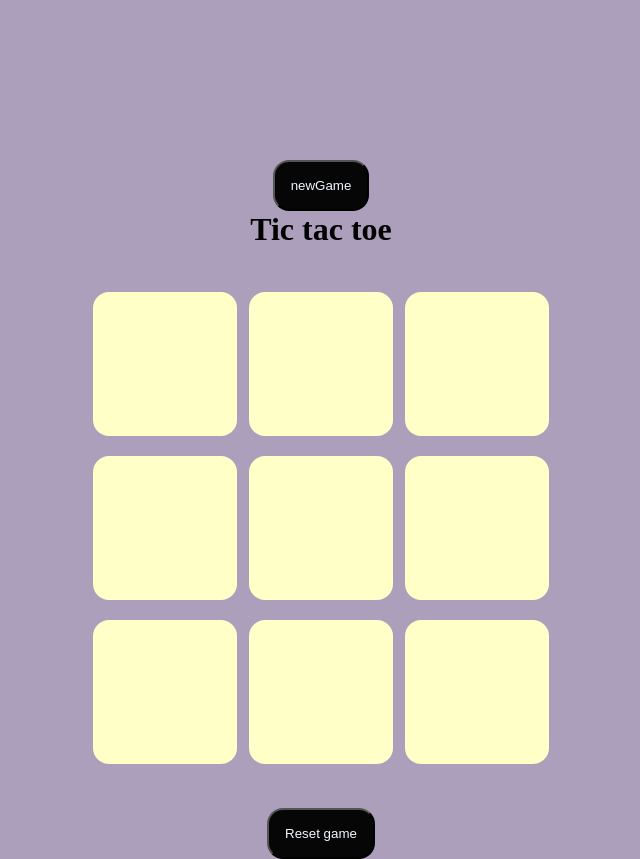
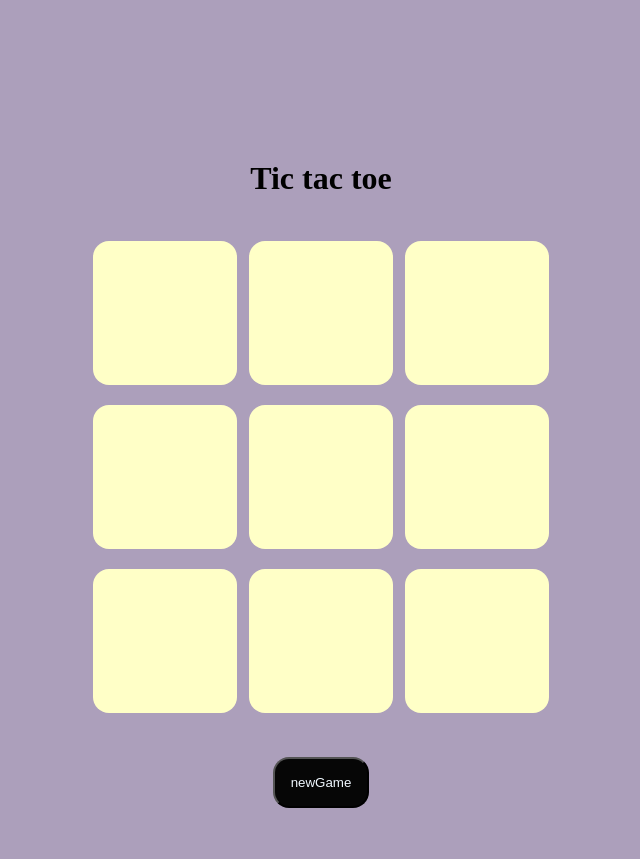
Before and after one commit to PriyansuGoWAla/tic-tac-toe, a plain HTML site: page index.html in a window 1280 px wide. Shown: the whole page, without its empty margins (319-959 px from the left). After the commit the page ends 808 px from the top, so only its background shows below. Drawn offline with Linux system fonts and the light colour scheme.

Commit message:
index.html

```diff
--- a/index.html
+++ b/index.html
@@ -11,7 +11,7 @@
       <div class="msg-container">
         <p id="msg"></p>
       </div>
-      <button id="newgame">newGame</button>
+
       <h1>Tic tac toe</h1>
 
       <div class="container">
@@ -27,7 +27,7 @@
         <button class="box"></button>
       </div>
       </div>
-      <button id="Reset">Reset game</button>
+      <button id="newgame">newGame</button>
     </main>
   </body>
   <script src="Tic tac toe.js"></script>
```
